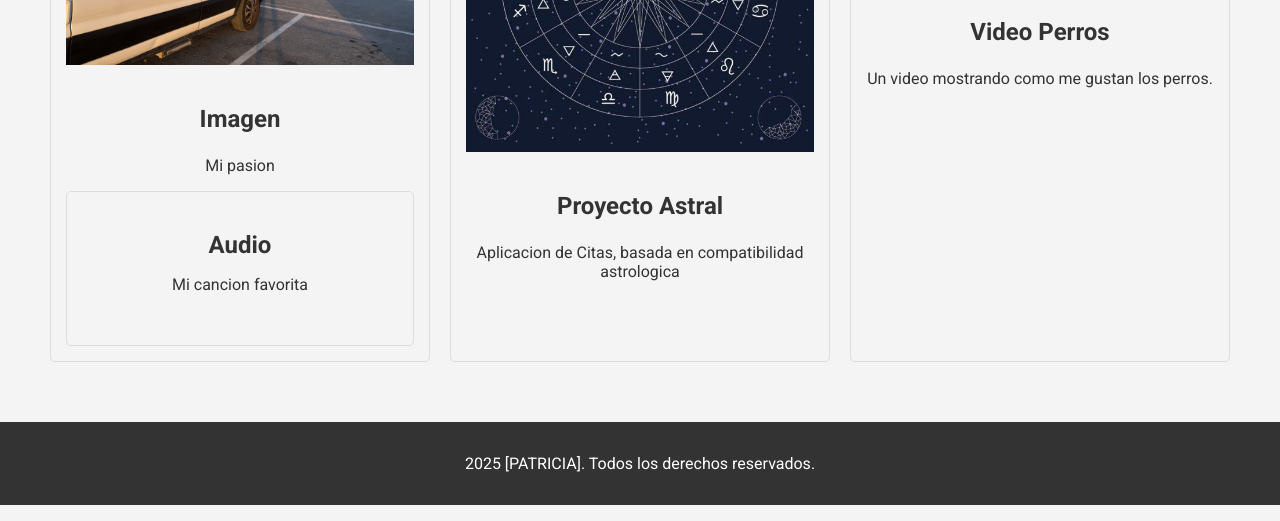
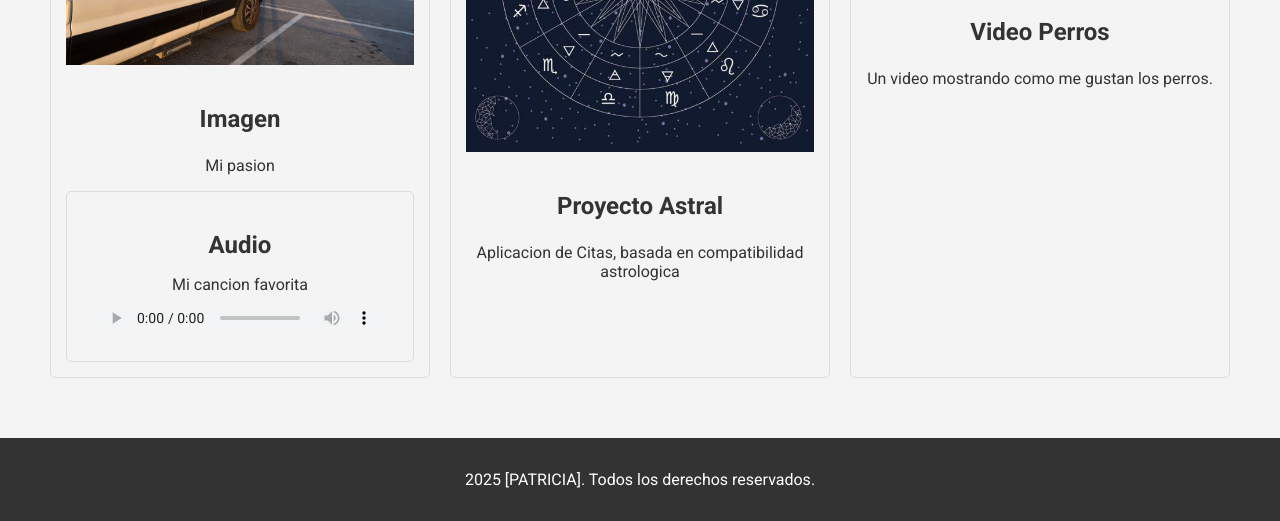
Before and after one commit to yolovi/correccion_proyecto_web_PCA, a plain HTML site: page portfolio.html in a window 1280 px wide. Shown: the part 309-830 px from the top of the page. Drawn offline with Linux system fonts and the light colour scheme.

Commit message:
Correcciones añadidas

```diff
--- a/css/styles.css
+++ b/css/styles.css
@@ -1,4 +1,7 @@
 /* Estilos Generales */
+/* CORRECCION:
+    margin y padding es mejor meterlo en un selector unviersal con el resto de propiedades que queremos resetear.
+*/
 body {
     font-family: 'Roboto', sans-serif;
     margin: 0;
@@ -40,6 +43,9 @@ main.portfolio {
     padding-bottom: 60px; /* Ajusta este valor según la altura de tu footer */
   }
 
+  /* CORRECCION:
+    Ese valor bottom no funciona sin position, que lo tienes comentado. Acostumbrate a ponerlos juntos para que no te pase esto de comentar uno y dejar el otro. Das muchos paddings, y con medidas absolutas, esto hace que el footer te quede en mitad de la página en algunos dispositivos. De todas formas aquí no te interesa usar position, ya que solo quieres emppujarlo abajo de la pantalla cuando no hay suficiente contenido. Lo más adecuado aquí sería un flex en body con direccion de columna y aplicar al main flex: 1 para que coja todo el valor sobrante entre el header y body, que son los elementos con los que comparte espacio./
+  */
 footer {
     background-color: #333;
     color: #fff;
@@ -121,11 +127,16 @@ footer {
     flex-direction: column;
 }
 
+/* CORRECCION:
+    El audio no tiene espacio suficiente con el heigth en auto. Puedes quitarlo o añadirle un valor mínimo al height para asegurarte de que se muestra.
+    Etiquetas como <audio> y <video> tienen una interfaz gráfica que depende del navegador, especialmente cuando se usa el atributo controls. Al asignarle n height auto en contenedores flex o grid el navegador puede no calcular bien ese valor (lo que pasa aqui) y quedarse el reproductor invisible o colapsado.
+*/
 .portfolio-item img,
 .portfolio-item video,
 .portfolio-item audio {
     max-width: 100%;
     height: auto;
+    min-height: 1em;
     margin-bottom: 1em;
 }
 
@@ -214,6 +225,9 @@ footer {
         grid-template-columns: repeat(3, 1fr); /* Tres columnas en laptops */
     }
 }
+/* CORRECCION:
+    esto deberías tenerlo junto a .portfolio-item
+*/
  .portfolio-item1{
    margin-top: auto;  /* empuja el elemto hacia abajo */
    border-radius: 5px;
```
Also changed, not shown: index.html (+3 -0 lines), portfolio.html (+4 -1 lines).
